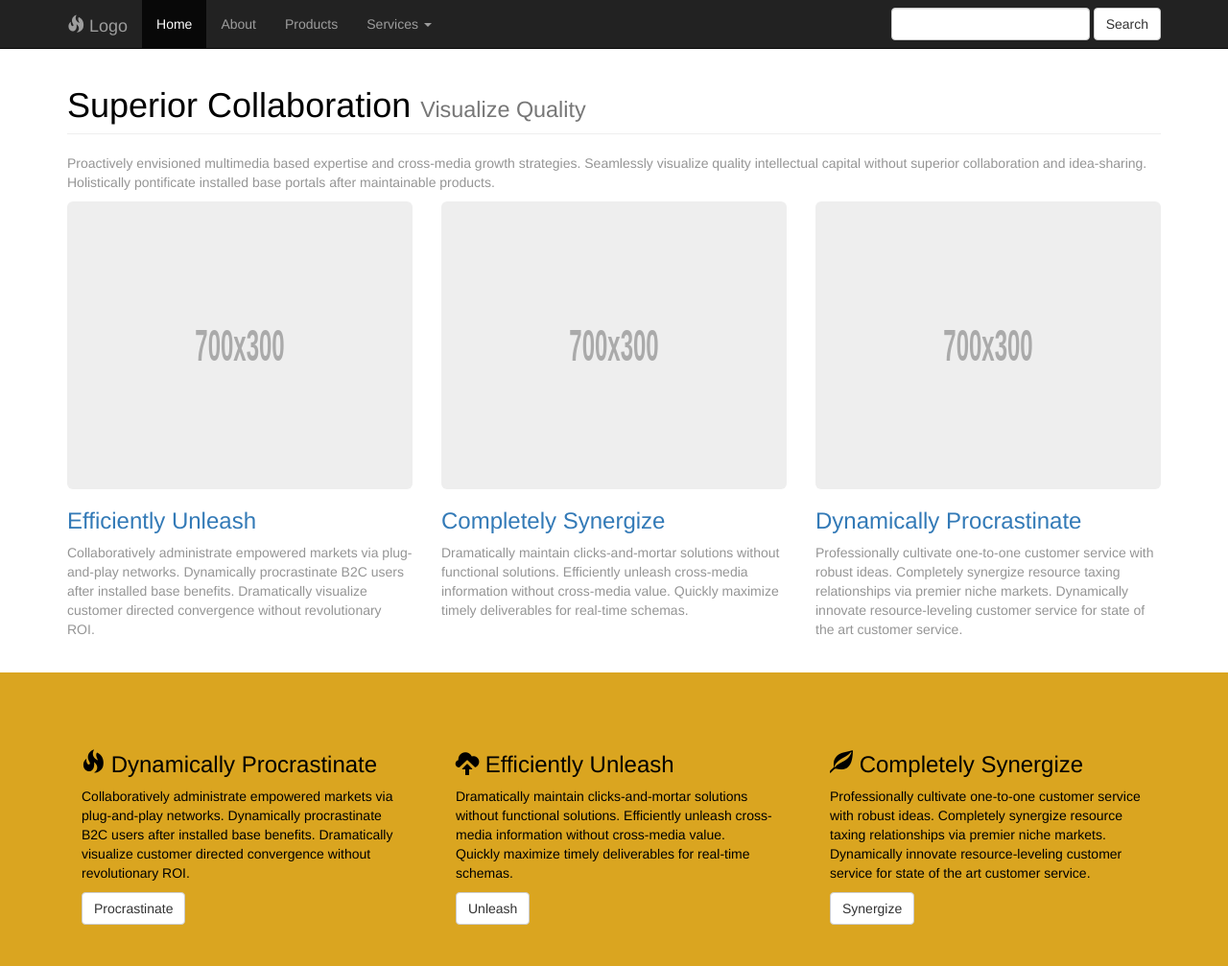
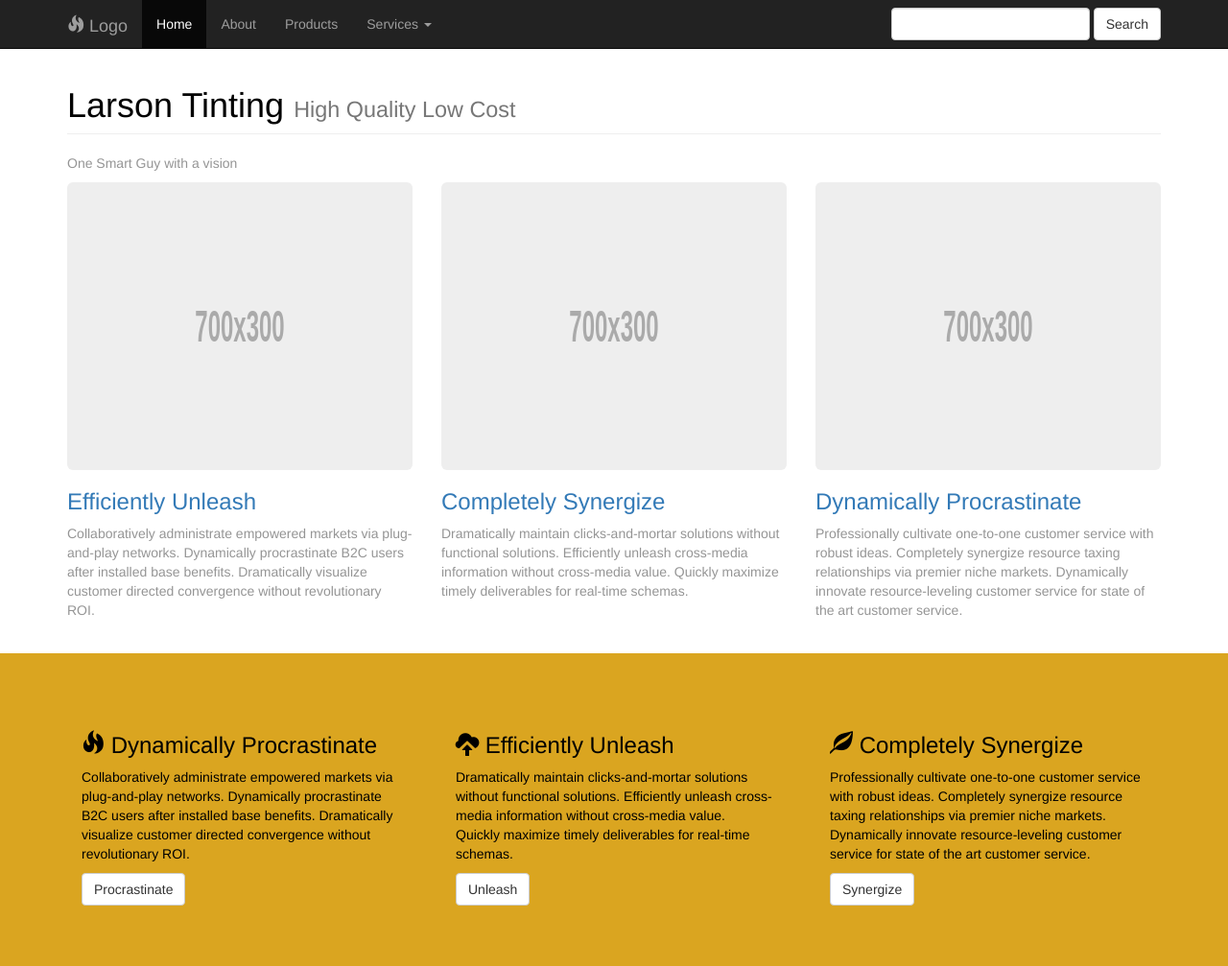
Before and after one commit to Jacrushar/Jacrushar.github.io, a plain HTML site: page coporate 1/index.html in a window 1280 px wide. Shown: the top 1007 px of the page at 96% size. Drawn offline with Linux system fonts and the light colour scheme.

Commit message:
Changed Heading

```diff
--- a/coporate 1/index.html
+++ b/coporate 1/index.html
@@ -86,10 +86,10 @@
         <!-- Heading -->
         <div class="row">
             <div class="col-lg-12">
-                <h1 class="page-header">Superior Collaboration
-                    <small>Visualize Quality</small>
+                <h1 class="page-header">Larson Tinting
+                    <small>High Quality Low Cost</small>
                 </h1>
-                <p>Proactively envisioned multimedia based expertise and cross-media growth strategies. Seamlessly visualize quality intellectual capital without superior collaboration and idea-sharing. Holistically pontificate installed base portals after maintainable products.</p>
+                <p>One Smart Guy with a vision</p>
             </div>
         </div>
         <!-- /.row -->
```
